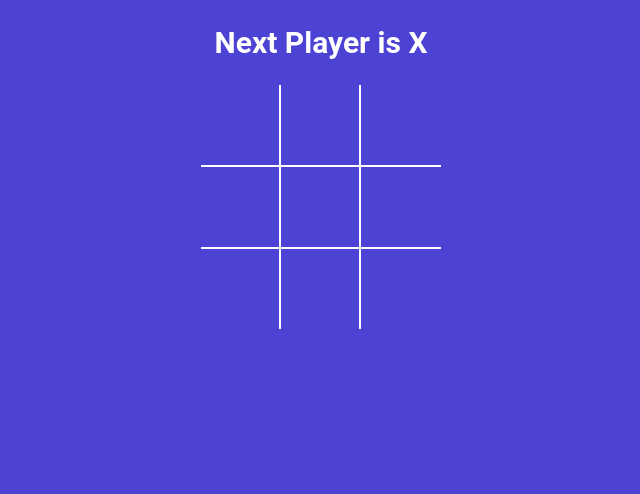
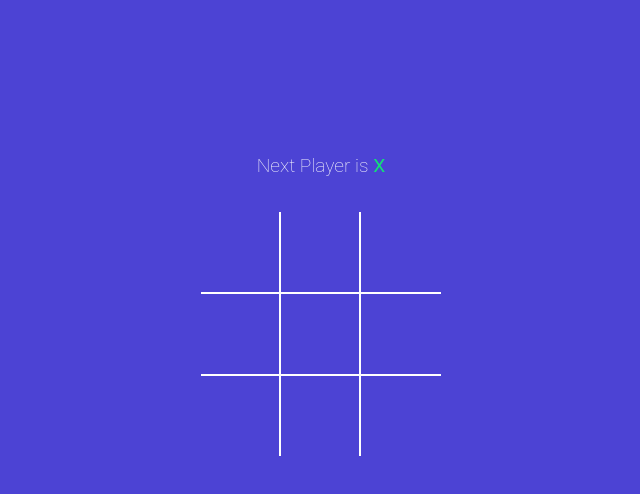
Before and after one commit to arham202/TicTacToe, a React (Vite) app: page / in a window 1280 px wide. Shown: the top 494 px of the page, without its empty margins (319-959 px from the left). Built offline with nearby package versions, Linux system fonts and the light colour scheme.

Commit message:
Basic game is ready

```diff
--- a/src/App.jsx
+++ b/src/App.jsx
@@ -1,19 +1,17 @@
 import './styles.scss';
 import Square from './components/Square';
 import Board from './components/board';
+import StatusMessage from './components/StatusMessage';
 import { useState } from 'react';
 import { calculateWinner } from './winner';
 
+
 function App() {
+
   const [square, setSquare] = useState(Array(9).fill(null));
   const [isXNext, setIsXNext] = useState(true);
 
   const winner = calculateWinner(square);
-  const nextplayer = isXNext ? 'X' : 'O';
-  const statusMessage = winner
-    ? `Winner is ${winner}`
-    : `Next Player is ${nextplayer}`;
-
   // console.log(winner);
 
   const handleSquareClick = clickedPosition => {
@@ -35,9 +33,10 @@
 
   return (
     <div className="app">
-      <h2>{statusMessage}</h2>
+      <StatusMessage winner = {winner} isXNext = {isXNext} square = {square} />
       <Board square={square} handleSquareClick={handleSquareClick} />
     </div>
+
   );
 }
 
--- a/src/components/Square.jsx
+++ b/src/components/Square.jsx
@@ -1,8 +1,8 @@
-const Square = ({ value, onClick }) => {
+const Square = ({ value, onClick}) => {
   // console.log(value);
   return (
     <button type="button" className="square" onClick={onClick}>
-      {value}
+      <span className={ value !== 'X' ? 'text-orange' : 'text-green'}>{value}</span>
     </button>
   );
 };
--- /dev/null
+++ b/src/components/StatusMessage.jsx
@@ -0,0 +1,44 @@
+import React from "react";
+
+const StatusMessage = ({ winner, isXNext, square }) => {
+  const noMoveLeft = square.every(squareValue => squareValue !== null);
+  const nextplayer = isXNext ? 'X' : 'O';
+
+  const renderstatusmessage = () => {
+    if (winner) {
+      return (
+        <React.Fragment>
+          Winner is{' '}
+          <span className={winner === 'X' ? 'text-green' : 'text-orange'}>
+            {winner}
+          </span>
+          </React.Fragment>
+      );
+    }
+
+    if (!winner && noMoveLeft) {
+      return (
+        <React.Fragment>
+          <span className="text-orange">O</span> And{' '}
+          <span className="text-green">X</span> tied
+        </React.Fragment>
+      );
+    }
+
+    if (!winner && !noMoveLeft) {
+      return (
+        <>
+          Next Player is{' '}
+          <span className={isXNext ? 'text-green' : 'text-orange'}>
+            {nextplayer}
+          </span>
+        </>
+      );
+    }
+    return null;
+  };
+
+  return <div className="status-message">{renderstatusmessage()}</div>;
+};
+
+export default StatusMessage;
--- a/src/components/board.jsx
+++ b/src/components/board.jsx
@@ -1,7 +1,7 @@
 import { useState } from 'react';
 import Square from './Square';
 
-const Board = ({ square, handleSquareClick }) => {
+const Board = ({ square, handleSquareClick}) => {
   const renderSquare = position => {
     return (
       <Square
--- a/src/styles.scss
+++ b/src/styles.scss
@@ -68,7 +68,8 @@
 }
 
 .status-message {
-	margin-bottom: 30px;
+  margin-top: 12%;
+	margin-bottom: 35px;
 	font-size: 1.2rem;
 	font-weight: lighter;
 	span {
```
